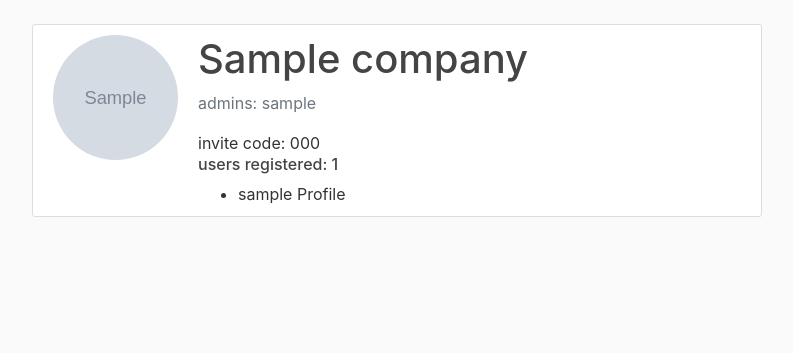
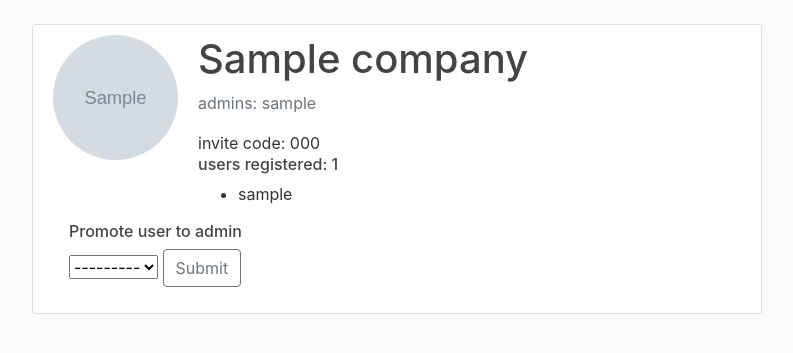
Before and after one commit to steph-wong-15/Elo-Tracker-Web-App, a Django app: page /company/ in a window 1280 px wide. Shown: the part 56-409 px from the top of the page, without its empty margins (53-846 px from the left). Run offline with Django 3.2, Linux system fonts and the light colour scheme; a user stored in the database is signed in; tables that the repository leaves empty hold one stand-in row (values such as "Sample post"); grey boxes marked "Sample" are stand-in pictures; some libraries are stand-ins or nearby versions.

Commit message:
added ability for admisns to promote users

```diff
--- a/stats/forms.py
+++ b/stats/forms.py
@@ -1,6 +1,8 @@
 from django import forms
+from django.db.models.query import QuerySet
 from django.forms import fields
 from .models import Company, Game, Match, Upcoming
+from users.models import Profile
 from django.forms import ModelForm
 
 class DateInput(forms.DateInput):
@@ -26,8 +28,16 @@ class CreateCompanyForm(forms.ModelForm):
         model = Company
         fields = ['name']
 
+class PromoteAdminForm(forms.Form):
+    chosenUser = forms.ModelChoiceField(label="",queryset=None)
+
+    def __init__(self,company=None,*args,**kwargs):
+        super(PromoteAdminForm,self).__init__(*args,**kwargs)
+        if company:
+            self.fields['chosenUser'].queryset=Profile.objects.all().filter(company=company)
+
 class companyInviteForm(forms.Form):
-    inviteCode = forms.CharField(label="Invite Code",max_length=32,required=True)
+    inviteCode = forms.CharField(label="",max_length=32,required=True)
 
 class AddUpcomingForm(forms.ModelForm):
     class Meta:
--- a/stats/templates/stats/company.html
+++ b/stats/templates/stats/company.html
@@ -17,11 +17,21 @@
                     <h6>users registered: {{users|length}} </h6>
                     <ul>
                     {% for user in users %}
-                    <li>{{user}}</li>
+                    <li>{{user.user.username}}</li>
                     {% endfor %}
                     </ul>
                 </div>
             </div>
+            {% if isAdmin %}
+            <form method="POST">
+                    {% csrf_token %}
+                <div style="padding: 16px;" class="media-body">
+                    <h6>Promote user to admin</h6>
+                    {{adminForm}}
+                    <input class="btn btn-outline-secondary" name="promoteUser" type="submit"></input>
+                </div>
+            </form>
+            {% endif %}
 
     {% else %}
     <div class="row mb-3">
--- a/stats/views.py
+++ b/stats/views.py
@@ -4,7 +4,7 @@ from django.contrib import messages
 from .forms import GameRegisterForm,AddResultsForm,CreateCompanyForm, companyInviteForm
 from .models import Company, Game,Match
 from django.utils.timezone import get_default_timezone_name
-from .forms import GameRegisterForm,AddResultsForm,CreateCompanyForm, AddUpcomingForm
+from .forms import GameRegisterForm,AddResultsForm,CreateCompanyForm, AddUpcomingForm,PromoteAdminForm
 from .models import Company, Game, Match, Upcoming, EloRating
 from users.models import User, Profile
 from django.views.generic.detail import DetailView
@@ -135,25 +135,39 @@ class ResultsDetailView(DetailView, LoginRequiredMixin):
 @login_required
 def company(request):
     if request.method == 'POST':
-        form = companyInviteForm(request.POST)
-        if form.is_valid():
-            inviteCode=form.cleaned_data.get('inviteCode')
-            companyQuery = Company.objects.filter(invite_code=inviteCode)
-            if companyQuery:
-                request.user.profile.company=companyQuery.get()
-                request.user.profile.save()
-                messages.info(request,f'Successully registered with company '+ companyQuery.get().name)
-                return HttpResponseRedirect(request.path_info)
-            else:
-                messages.error(request,f'Invite code not valid')
-        return render(request, 'stats/company.html',{'form':form})
+        if 'promoteUser' in request.POST:
+            print(request.POST)
+            form = PromoteAdminForm(request.user.profile.company,request.POST)
+            if form.is_valid():
+                user=form.cleaned_data.get('chosenUser')
+                request.user.profile.company.admins.add(user.user)
+            return HttpResponseRedirect(request.path_info)
+        else:
+            print(request.POST)
+            form = companyInviteForm(request.POST)
+            if form.is_valid():
+                inviteCode=form.cleaned_data.get('inviteCode')
+                companyQuery = Company.objects.filter(invite_code=inviteCode)
+                if companyQuery:
+                    request.user.profile.company=companyQuery.get()
+                    request.user.profile.save()
+                    messages.info(request,f'Successully registered with company '+ companyQuery.get().name)
+                    return HttpResponseRedirect(request.path_info)
+                else:
+                    messages.error(request,f'Invite code not valid')
+            return render(request, 'stats/company.html',{'form':form})
     else:
         company = request.user.profile.company
-        admins=company.admins.all()
-        print(request.user)
+        admins=[]
+        if company:
+            admins=company.admins.all()
+        isAdmin = request.user in admins
         users = Profile.objects.all().filter(company=company)
         form = companyInviteForm()
-        return render(request, 'stats/company.html',{'company': company,'admins':admins,'users':users,'form':form})
+        adminForm=None
+        if(isAdmin):
+            adminForm = PromoteAdminForm(company=company)
+        return render(request, 'stats/company.html',{'company': company,'admins':admins,'users':users,'form':form,'adminForm':adminForm,'isAdmin':isAdmin})
 
 def createCompany(request):
     if request.method == 'POST':
@@ -162,7 +176,7 @@ def createCompany(request):
             company = form.save()
             company.invite_code = get_random_string(length=32)
             company.save()
-
+            company.admins.add(request.user)
             request.user.profile.company=company
             request.user.save()
             messages.success(request, f'Your company has been created!')
--- a/users/models.py
+++ b/users/models.py
@@ -9,7 +9,7 @@ class Profile(models.Model):
     company = models.ForeignKey(Company, on_delete=models.CASCADE,null=True)
 
     def __str__(self):
-        return f'{self.user.username} Profile'
+        return f'{self.user.username}'
 
     def save(self, *args, **kwargs):
         super(Profile, self).save(*args, **kwargs)
```
Also changed, not shown: stats/migrations/0026_alter_company_admins.py (added).
